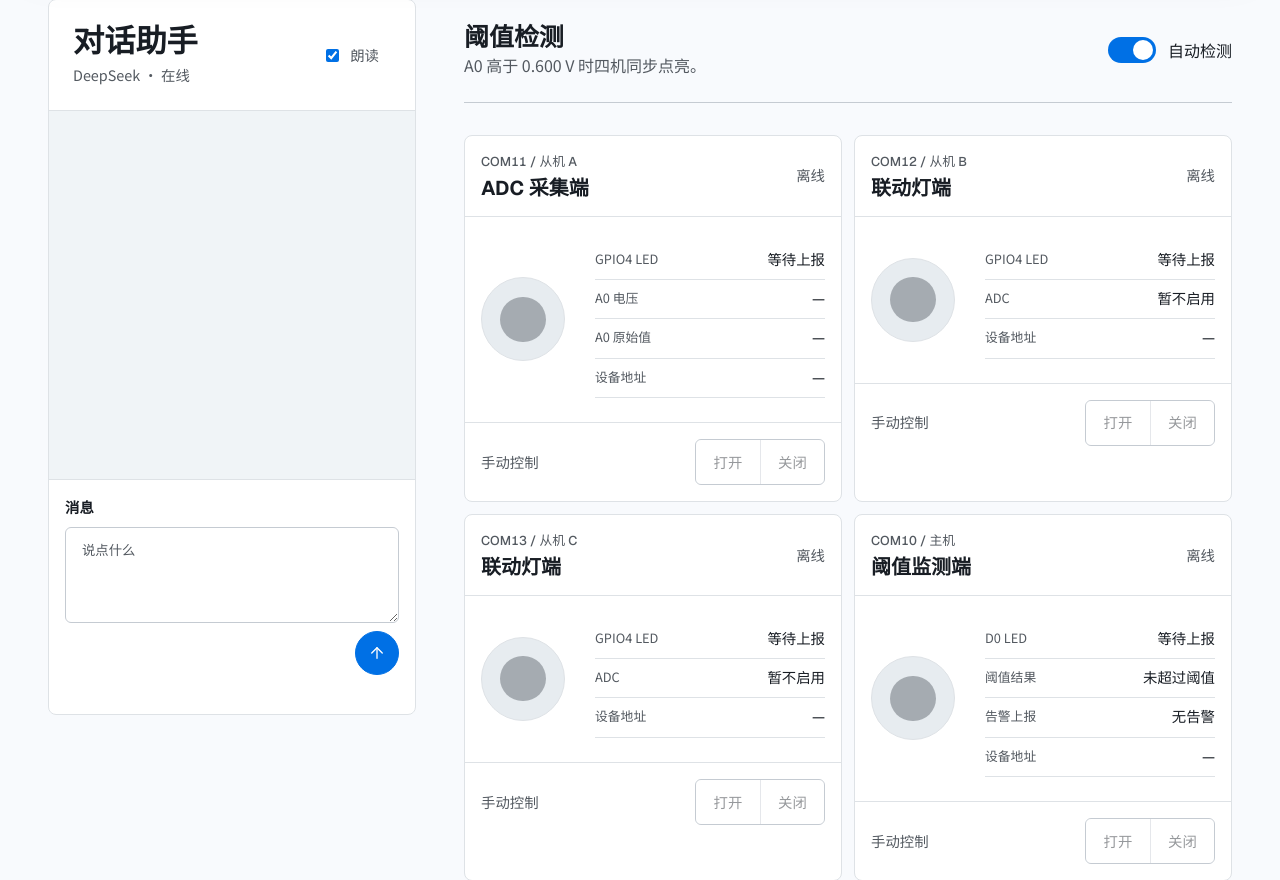
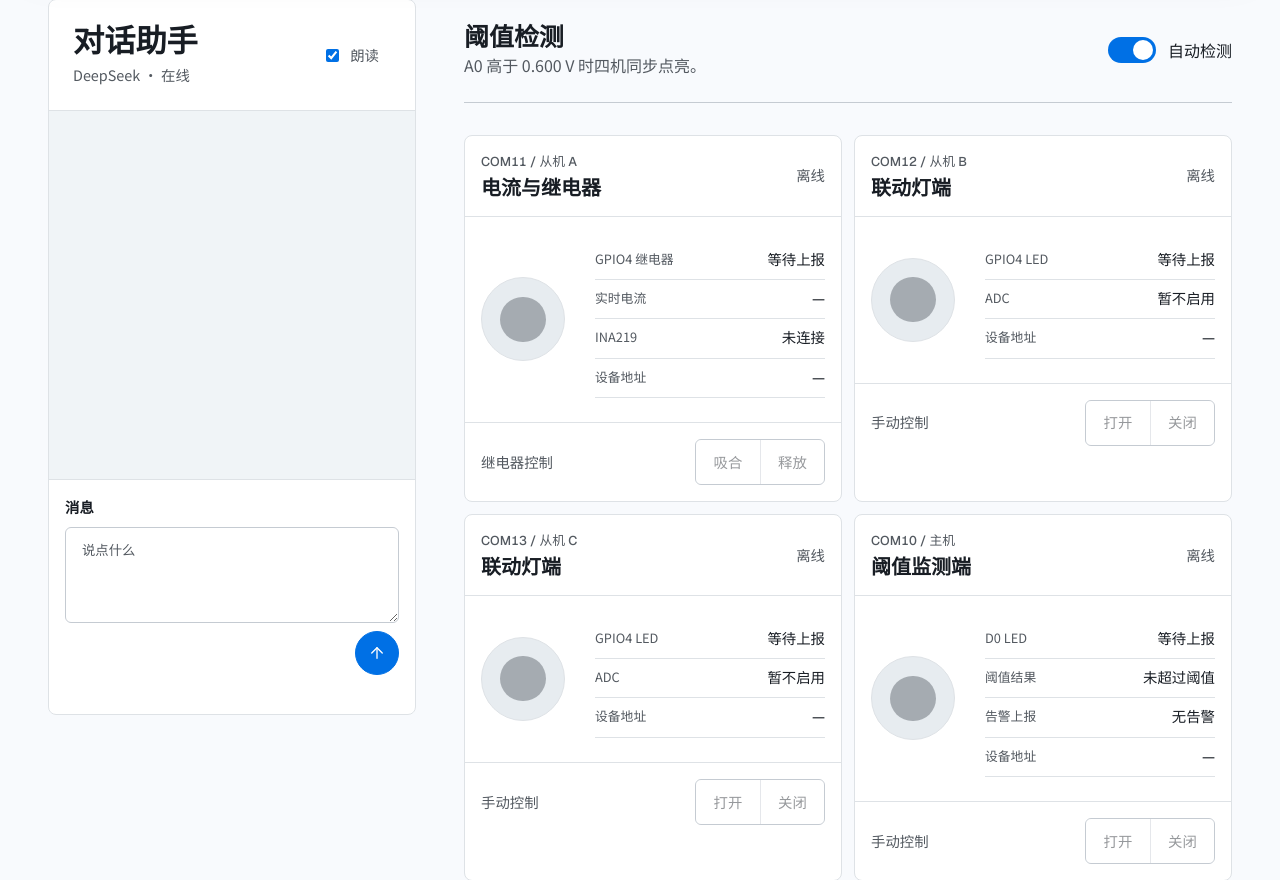
Before and after one commit to ErenYeager-LJS/Junior_high_Project, a Flask app: page / in a window 1280 px wide. Shown: the part 107-987 px from the top of the page. Run offline with Flask 3, Linux system fonts and the light colour scheme.

Commit message:
feat: add web relay control

```diff
--- a/server/app.py
+++ b/server/app.py
@@ -568,6 +568,24 @@ def set_device_led(role):
     return jsonify(ok=True, role=role, led=led)
 
 
+@app.post("/api/relay-command")
+# set_relay 保存从机 A GPIO4 继电器的目标状态，并自动进入手动模式。
+def set_relay():
+    # payload 是网页提交的继电器命令 JSON。
+    payload = request.get_json(silent=True) or {}
+    # relay_on 是继电器的逻辑状态；true 表示让低电平触发模块吸合。
+    relay_on = payload.get("on")
+    if not isinstance(relay_on, bool):
+        return jsonify(error="on must be a JSON boolean"), 400
+    with state_lock:
+        # 继电器是用户直接控制，收到命令时结束定时模式并退出自动检测。
+        cancel_timed_mode()
+        control["threshold_enabled"] = False
+        control["manual_led"]["slave_a"] = relay_on
+    return jsonify(ok=True, role="slave_a", relay_on=relay_on,
+                   threshold_enabled=False)
+
+
 @app.post("/api/assistant-command")
 # assistant_command 处理聊天、时间、天气和设备控制四类自然语言请求。
 def assistant_command():
--- a/server/static/app.js
+++ b/server/static/app.js
@@ -7,6 +7,7 @@ const elements = {
   alertBand: document.querySelector("#alertBand"),
   commandStatus: document.querySelector("#commandStatus"),
   manualButtons: document.querySelectorAll("[data-role][data-led]"),
+  relayButtons: document.querySelectorAll("[data-relay-state]"),
   adcChart: document.querySelector("#adcChart"),
   assistantForm: document.querySelector("#assistantForm"),
   assistantInput: document.querySelector("#assistantInput"),
@@ -233,10 +234,12 @@ const render = (status) => {
   elements.thresholdEnabled.checked = status.threshold_enabled;
   elements.modeLabel.textContent = status.threshold_enabled ? "自动检测" : "手动控制";
   elements.manualButtons.forEach((button) => (button.disabled = status.threshold_enabled));
+  // 继电器按钮在自动模式也可点击，后端会先安全切换为手动模式。
+  elements.relayButtons.forEach((button) => (button.disabled = !slave_a.online));
   renderModeList(status);
   elements.alertBand.hidden = !status.alert_message;
-  setText("adcVoltage", Number.isFinite(status.adc_voltage) ? `${status.adc_voltage.toFixed(3)} V` : null);
-  setText("adcRaw", slave_a.adc_latest);
+  setText("ina219Current", Number.isFinite(slave_a.current_ma) ? `${slave_a.current_ma.toFixed(1)} mA` : null);
+  setText("ina219State", slave_a.ina219_ready ? "正常" : "未连接");
   setText("thresholdResult", status.slave_over_threshold ? "超过 0.600 V" : "未超过阈值");
   setText("masterAlert", status.alert_message || "无告警");
   setText("sampleRate", Number.isFinite(status.effective_sample_rate_hz) ? `${status.effective_sample_rate_hz} Hz（目标 ${status.sample_rate_hz}）` : null);
@@ -457,6 +460,22 @@ elements.manualButtons.forEach((button) => button.addEventListener("click", asyn
   await poll();
 }));
 
+// 继电器按钮直接控制从机 A 的 GPIO4，并由后端自动退出自动检测模式。
+elements.relayButtons.forEach((button) => button.addEventListener("click", async () => {
+  // relayOn 是用户本次要求的继电器逻辑状态，true 表示吸合。
+  const relayOn = button.dataset.relayState === "true";
+  elements.relayButtons.forEach((item) => (item.disabled = true));
+  try {
+    await requestJson("/api/relay-command", { on: relayOn });
+    elements.commandStatus.textContent = relayOn
+      ? "继电器吸合指令已发送，已进入手动控制"
+      : "继电器释放指令已发送，已进入手动控制";
+  } catch {
+    elements.commandStatus.textContent = "继电器指令发送失败，请检查从机 A 连接";
+  }
+  await poll();
+}));
+
 // 表单提交时阻止页面刷新，改用异步对话接口。
 elements.assistantForm.addEventListener("submit", async (event) => {
   event.preventDefault();
--- a/server/templates/index.html
+++ b/server/templates/index.html
@@ -83,23 +83,23 @@
         <section class="devices" aria-label="设备状态与手动控制">
         <article class="device" data-device="slave_a">
           <header class="device-head">
-            <div><p class="eyebrow">COM11 / 从机 A</p><h2>ADC 采集端</h2></div>
+            <div><p class="eyebrow">COM11 / 从机 A</p><h2>电流与继电器</h2></div>
             <span class="device-online" id="slave_aOnline">离线</span>
           </header>
           <div class="device-body">
-            <div class="lamp" id="slave_aLamp" aria-label="从机 A 灯状态"><span></span></div>
+            <div class="lamp" id="slave_aLamp" aria-label="从机 A 继电器状态"><span></span></div>
             <dl class="metrics">
-              <div><dt>GPIO4 LED</dt><dd id="slave_aLed">—</dd></div>
-              <div><dt>A0 电压</dt><dd id="adcVoltage">—</dd></div>
-              <div><dt>A0 原始值</dt><dd id="adcRaw">—</dd></div>
+              <div><dt>GPIO4 继电器</dt><dd id="slave_aLed">—</dd></div>
+              <div><dt>实时电流</dt><dd id="ina219Current">—</dd></div>
+              <div><dt>INA219</dt><dd id="ina219State">—</dd></div>
               <div><dt>设备地址</dt><dd id="slave_aIp">—</dd></div>
             </dl>
           </div>
           <div class="manual-control">
-            <span>手动控制</span>
-            <div class="segmented" role="group" aria-label="从机 LED 手动控制">
-              <button type="button" data-role="slave_a" data-led="true">打开</button>
-              <button type="button" data-role="slave_a" data-led="false">关闭</button>
+            <span>继电器控制</span>
+            <div class="segmented" role="group" aria-label="从机 A 继电器控制">
+              <button type="button" data-relay-state="true">吸合</button>
+              <button type="button" data-relay-state="false">释放</button>
             </div>
           </div>
         </article>
```
Also changed, not shown: PROJECT_LOG.md (+20 -0 lines), test/browser_qa.spec.js (+20 -0 lines), test/test_assistant.py (+14 -0 lines).
